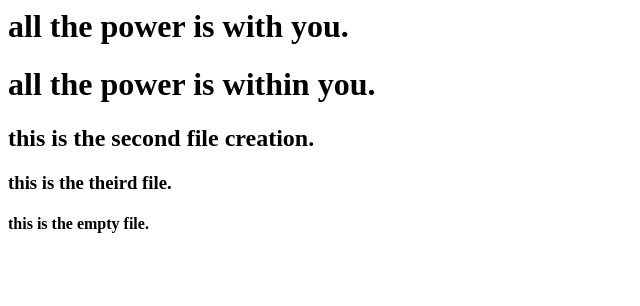
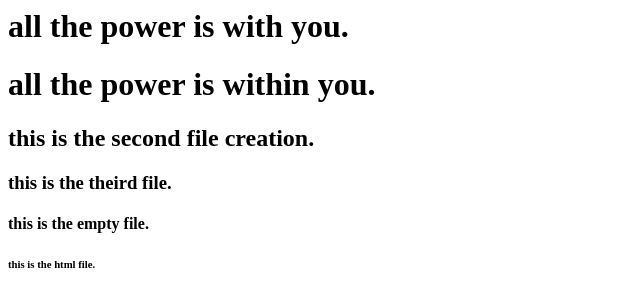
Before and after one commit to ajith199503/ajithkumar, a plain HTML site: page index.html in a window 1280 px wide. Shown: the full height of the page, 0-640 px from the left. Drawn offline with Linux system fonts and the light colour scheme.

Commit message:
added html file

```diff
--- a/index.html
+++ b/index.html
@@ -9,6 +9,7 @@
 <h2>this is the second file creation.<h2>
 		<h3>this is the theird file.</h3>
 		<h4>this is the empty file.</h4>
+		<h6>this is the html file.</h6>
 </body>
 
 </html>
```
